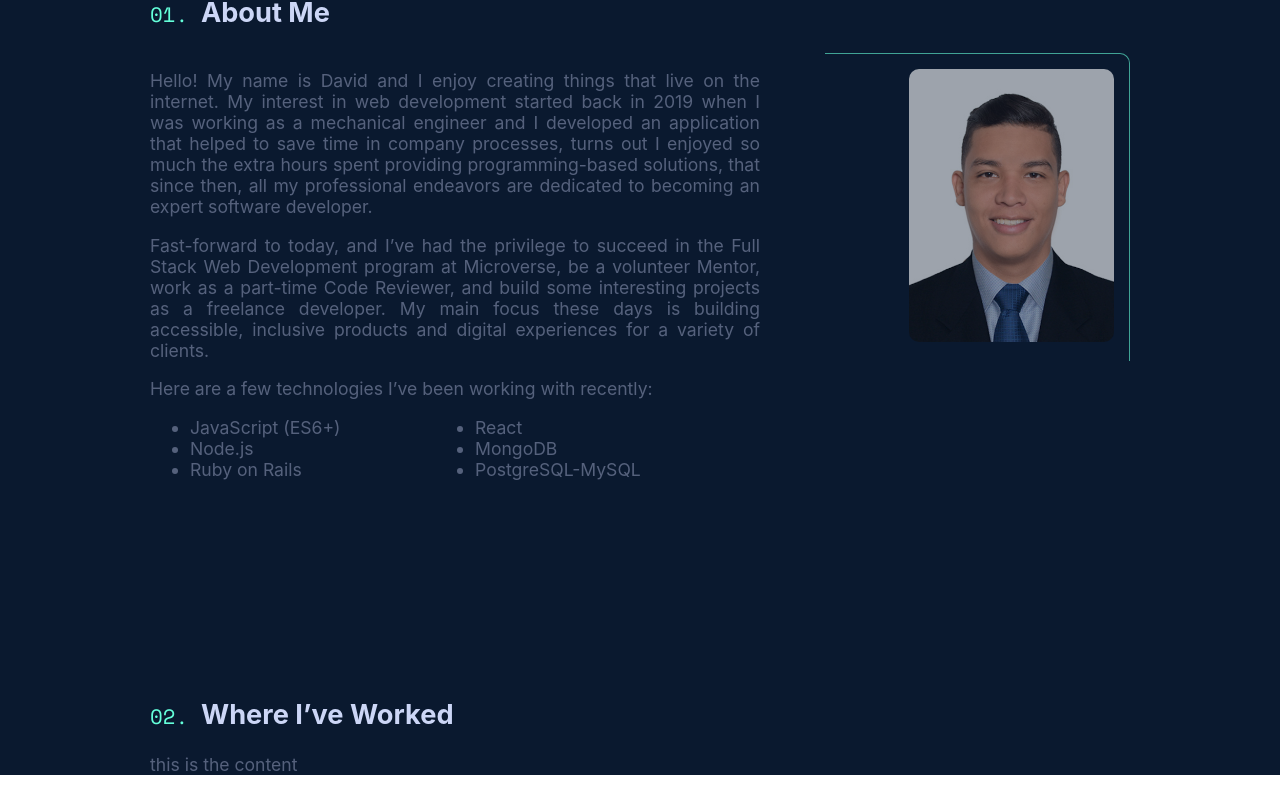
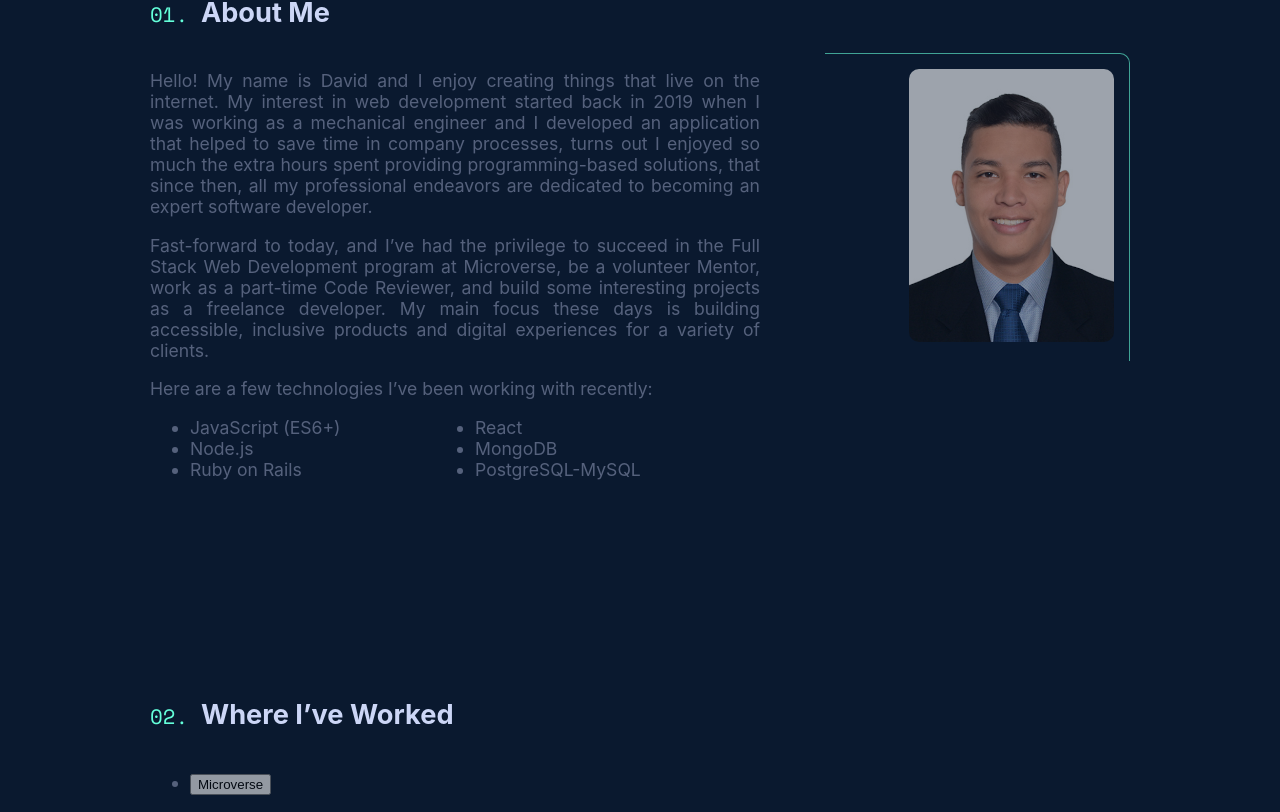
Before and after one commit to petudeveloper/portafolio, a React (Create React App) app: page / in a window 1280 px wide. Shown: the part 881-1693 px from the top of the page. Before the commit the page ends 1656 px from the top, so only its background shows below. Built offline with nearby package versions, Linux system fonts and the light colour scheme.

Commit message:
Add structure of the Work section. Create Card component.

```diff
--- a/package.json
+++ b/package.json
@@ -6,6 +6,7 @@
     "@testing-library/jest-dom": "^5.16.0",
     "@testing-library/react": "^11.2.7",
     "@testing-library/user-event": "^12.8.3",
+    "prop-types": "^15.7.2",
     "react": "^17.0.2",
     "react-dom": "^17.0.2",
     "react-icons": "^4.3.1",
--- /dev/null
+++ b/src/components/Work/Card.js
@@ -0,0 +1,13 @@
+import PropTypes from 'prop-types';
+
+const Card = ({ title }) => (
+  <div>
+    {title}
+  </div>
+);
+
+Card.propTypes = {
+  title: PropTypes.string.isRequired,
+};
+
+export default Card;
--- a/src/components/Work/Work.js
+++ b/src/components/Work/Work.js
@@ -1,12 +1,48 @@
+import { useState } from 'react';
+import Card from './Card';
 import styles from './work.module.css';
 
-const Work = () => (
+const Work = () => {
+  const [currentWork, setCurrentWork] = useState('');
+
+  const handleClick = (e) => {
+    setCurrentWork(e.target.value);
+  };
+
+  const works = [
+    {
+      id: 1,
+      title: 'Mentor',
+      company: 'Microverse',
+      date: 'Nov 2021– Actual',
+      functions: [
+        'Use mentoring, teamwork, and communications skills to provide quality and timely feedback to junior developers on their technical projects to improve code quality and overall performance.',
+      ],
+    },
+  ];
+
+  return (
     <section className={styles.container}>
       <h2 className={styles.numberedHeading}>Where I’ve Worked</h2>
       <div className={styles.content}>
-      this is the content
+        <ul>
+          {
+            works.map((work) => (
+              <li key={work.id}>
+                <button type="button" onClick={(e) => handleClick(e)}>{work.company}</button>
+              </li>
+            ))
+          }
+        </ul>
+        <Card
+          title={currentWork.title}
+          company={currentWork.company}
+          date={currentWork.date}
+          functions={currentWork.functions}
+        />
       </div>
     </section>
   );
+};
 
 export default Work;
--- a/src/components/Work/work.module.css
+++ b/src/components/Work/work.module.css
@@ -22,6 +22,8 @@
   text-align: justify;
   font-size: 1.1rem;
   opacity: 0.6;
+  display: grid;
+  grid-template-columns: 1fr 3fr;
 }
 
 .content:hover {
```
Also changed, not shown: 1 other file (tests, documents, lock files or other folders). Lines whose indentation alone changed are shown as unchanged.
